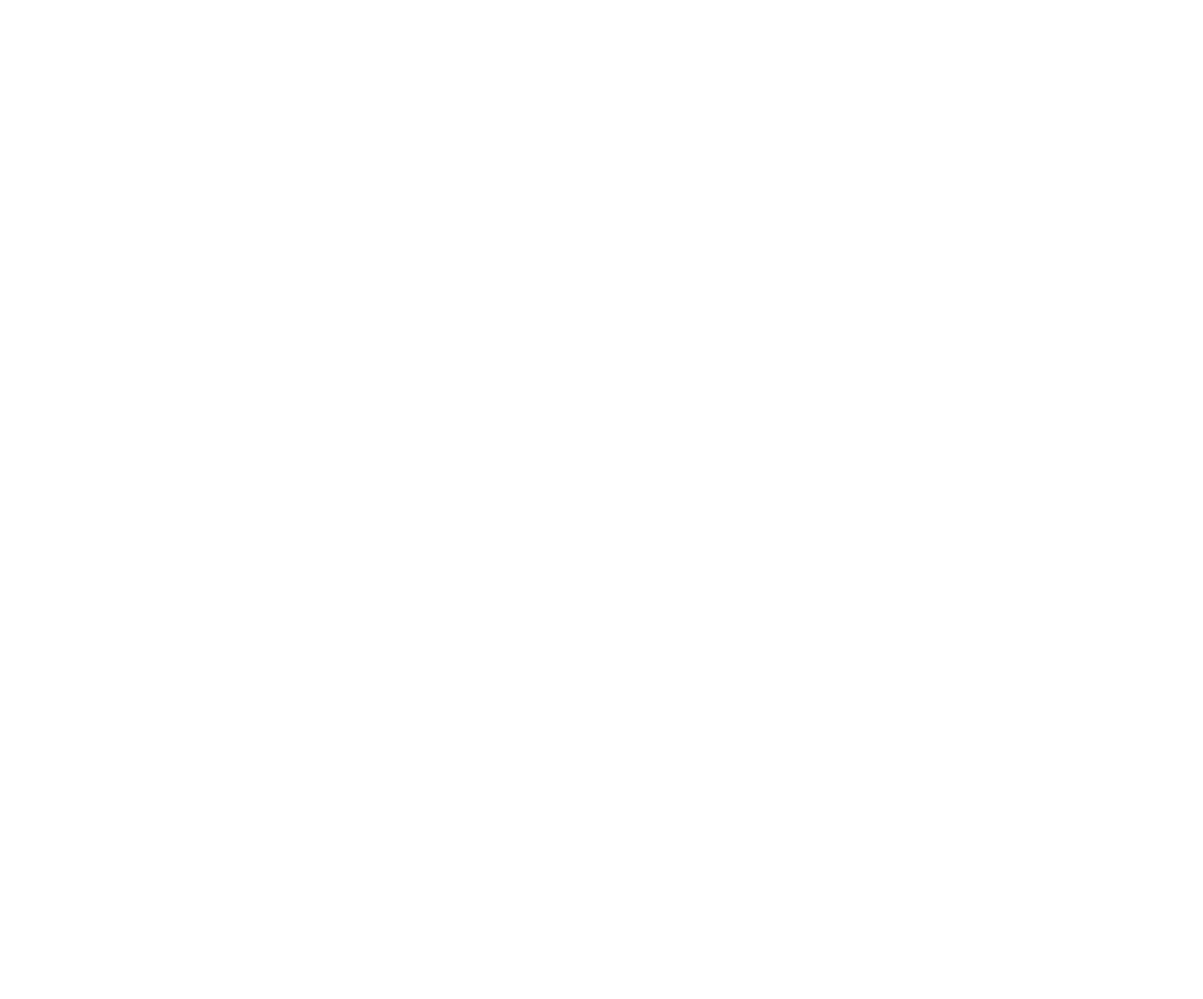
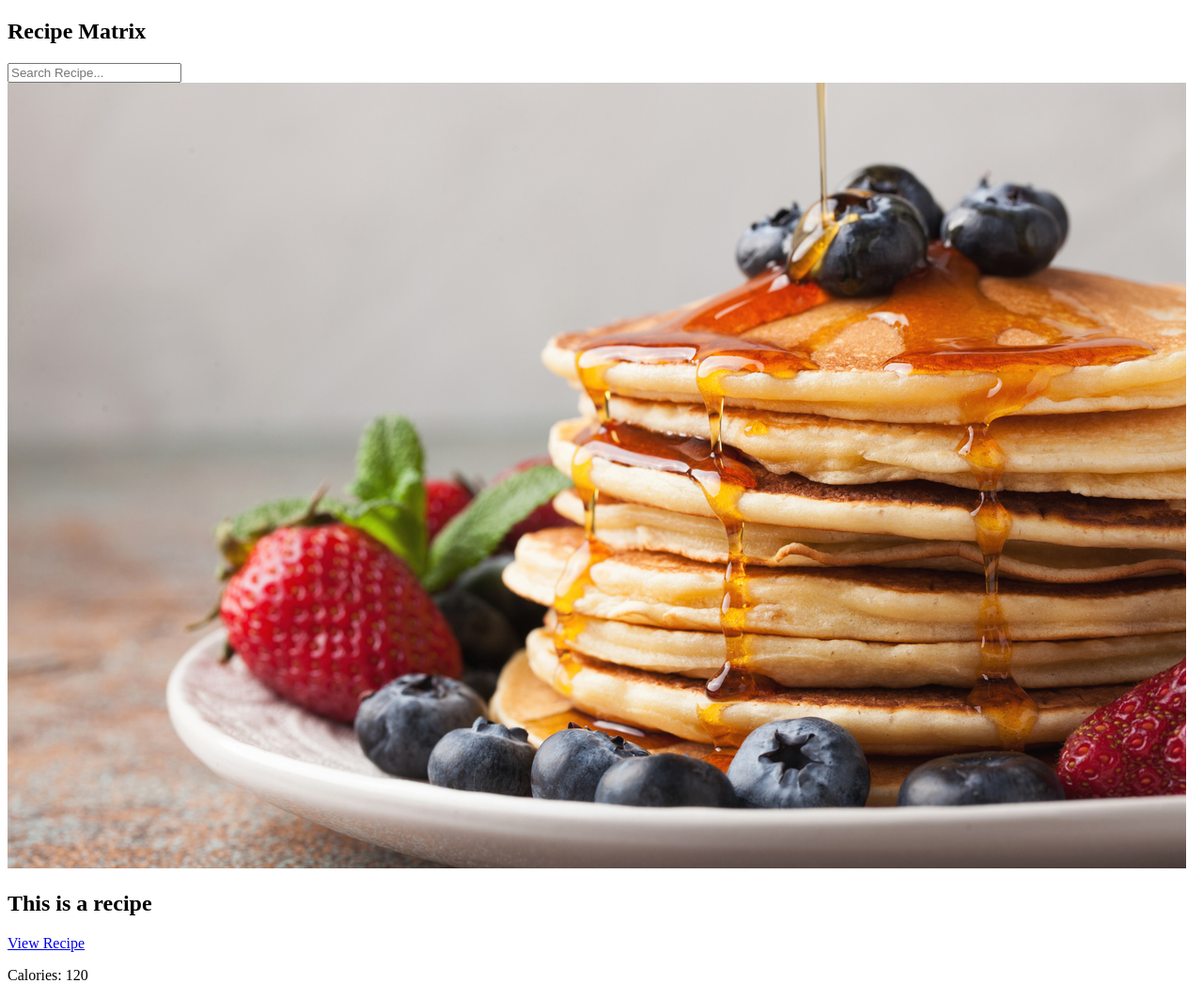
Before and after one commit to bfy22/Rcipe-Scraper-Project-Phase-2, a plain HTML site: page index.html in a window 1280 px wide. Shown: the whole page at 94% size. Before the commit the page ends 800 px from the top, so only its background shows below. Drawn offline with Linux system fonts and the light colour scheme.

Commit message:
Project Start, HTML prototype

```diff
--- a/index.html
+++ b/index.html
@@ -7,6 +7,22 @@
   </head>
 
   <body>
-
+    <section>
+      <div class="">
+        <h1 class="brand-name">Recipe Matrix</h1>
+        <form>
+          <input type="text" placeholder="Search Recipe...">
+        </form>
+        <div clas="search-result">
+          <div class="item"></div>
+          <img src="./images/img-1.jpg" alt="">
+          <div class="flex-container">
+            <h1 class="title">This is a recipe</h1>
+            <a href="#">View Recipe</a>
+          </div>
+          <p class="nutrition-data">Calories: 120</p>
+        </div>
+      </div>
+    </section>
   </body>
 </html>
```
Also changed, not shown: images/img-1.jpg (added).
